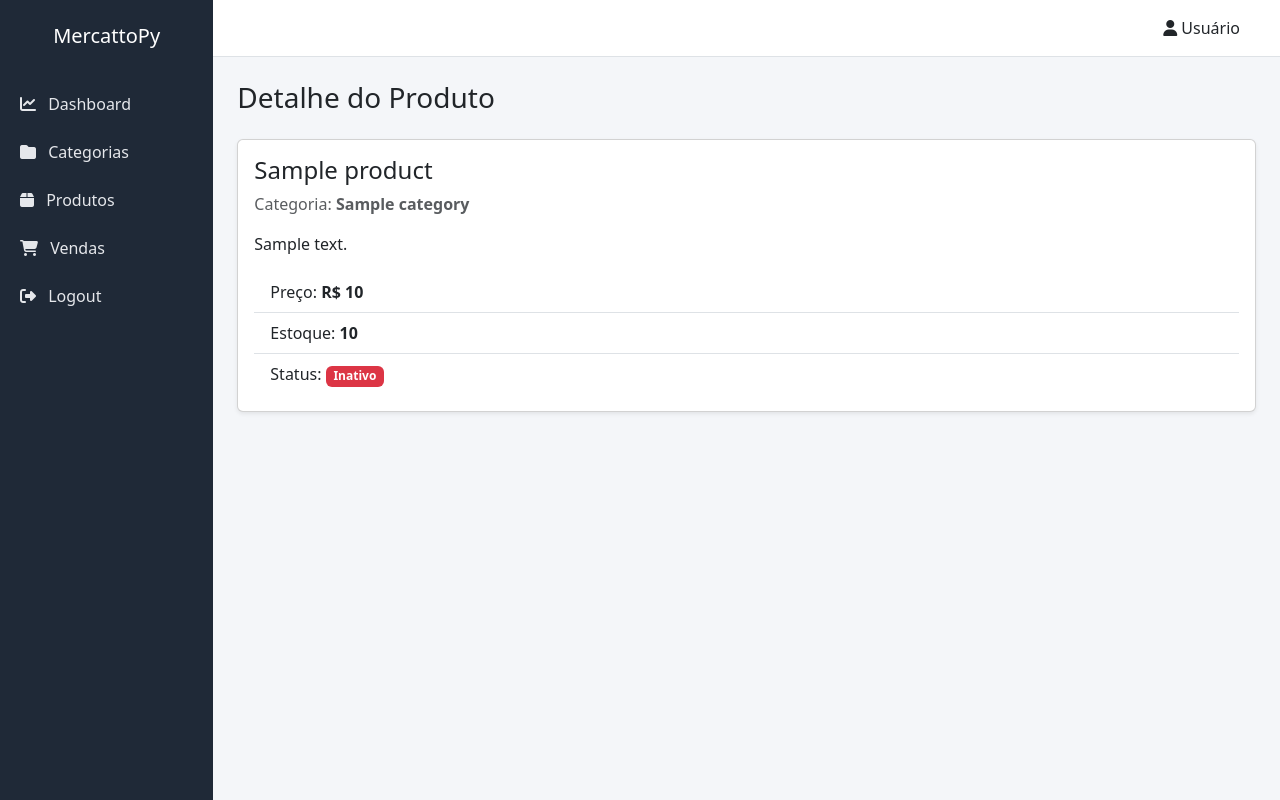
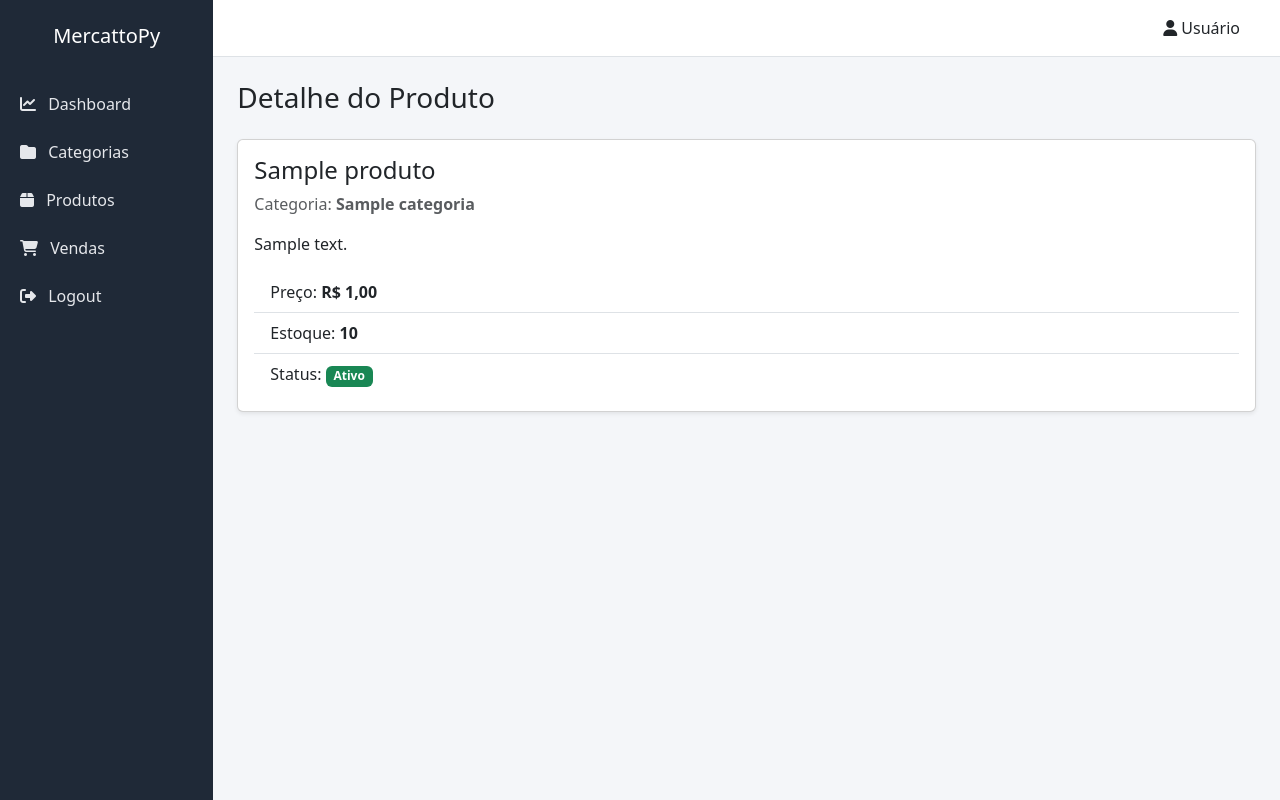
Before and after one commit to Hiram-sc/mercattopy, a Django app: template catalog/templates/catalog/product_detail.html in a window 1280 px wide. Run offline with Django 5.2, Linux system fonts and the light colour scheme; tables that the repository leaves empty hold one stand-in row (values such as "Sample post"); the template is opened without the code that fills it: values that come from a table or form of the project are taken from there, most other values are stand-ins (such as "Sample title", 1, 10 or a date in 2020).

Commit message:
relaciona templates com views e rotas

```diff
--- a/catalog/templates/catalog/category_list.html
+++ b/catalog/templates/catalog/category_list.html
@@ -16,10 +16,10 @@
     <tbody>
         {% for category in categories %}
         <tr>
-            <td>{{ category.name }}</td>
-            <td>{{ category.description }}</td>
+            <td>{{ category.nome }}</td>
+            <td>{{ category.descricao }}</td>
             <td>
-                {% if category.is_active %}
+                {% if category.status %}
                     <span class="badge bg-success">Ativa</span>
                 {% else %}
                     <span class="badge bg-danger">Inativa</span>
--- a/catalog/templates/catalog/product_detail.html
+++ b/catalog/templates/catalog/product_detail.html
@@ -7,24 +7,24 @@
 
     <div class="card shadow-sm">
         <div class="card-body">
-        <h4>{{ product.name }}</h4>
+            <h4>{{ product.nome }}</h4>
 
             <p class="text-muted">
-            Categoria: <strong>{{ product.category.name }}</strong>
+                Categoria: <strong>{{ product.categoria.nome }}</strong>
             </p>
 
-        <p>{{ product.description }}</p>
+            <p>{{ product.descricao }}</p>
 
             <ul class="list-group list-group-flush">
                 <li class="list-group-item">
-                Preço: <strong>R$ {{ product.price }}</strong>
+                    Preço: <strong>R$ {{ product.preco }}</strong>
                 </li>
                 <li class="list-group-item">
-                Estoque: <strong>{{ product.stock }}</strong>
+                    Estoque: <strong>{{ product.quantidade_estoque }}</strong>
                 </li>
                 <li class="list-group-item">
                     Status:
-                {% if product.is_active %}
+                    {% if product.status %}
                         <span class="badge bg-success">Ativo</span>
                     {% else %}
                         <span class="badge bg-danger">Inativo</span>
--- a/catalog/urls.py
+++ b/catalog/urls.py
@@ -2,7 +2,7 @@ from django.urls import path
 from . import views
 
 urlpatterns = [
-    path('categorias/', views.lista_categoria),
-    path('produtos/', views.lista_produto),
-    path('produtos/<int:id>/', views.item_produto)
+    path('categoria/', views.lista_categoria, name='category_list'),
+    path('produtos/', views.lista_produto, name='product_list'),
+    path('produtos/<int:id>/', views.item_produto, name='product_detail')
 ]
--- a/mercattopy/urls.py
+++ b/mercattopy/urls.py
@@ -1,6 +1,10 @@
 from django.contrib import admin
 from django.urls import path, include
+from catalog import views
 
 urlpatterns = [
+    path('admin/', admin.site.urls),
     path('catalog/', include('catalog.urls')),
+    path('dashboard/', views.dashboard, name='dashboard'),
+    path('logout/', views.logout_view, name='logout'),
 ]
```
Also changed, not shown: catalog/templates/catalog/product_list.html (+5 -5 lines), catalog/views.py (+12 -8 lines), catalog/templates/base.html (line endings or trailing spaces). Lines whose indentation alone changed are shown as unchanged.
